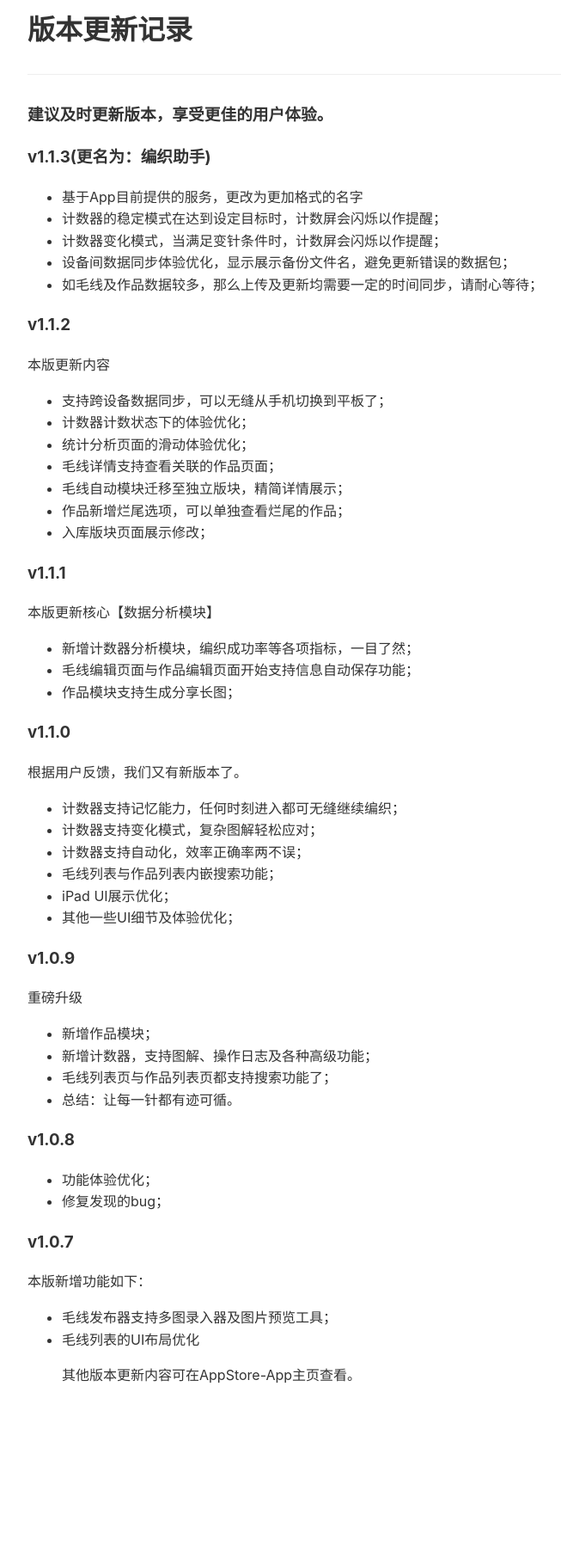
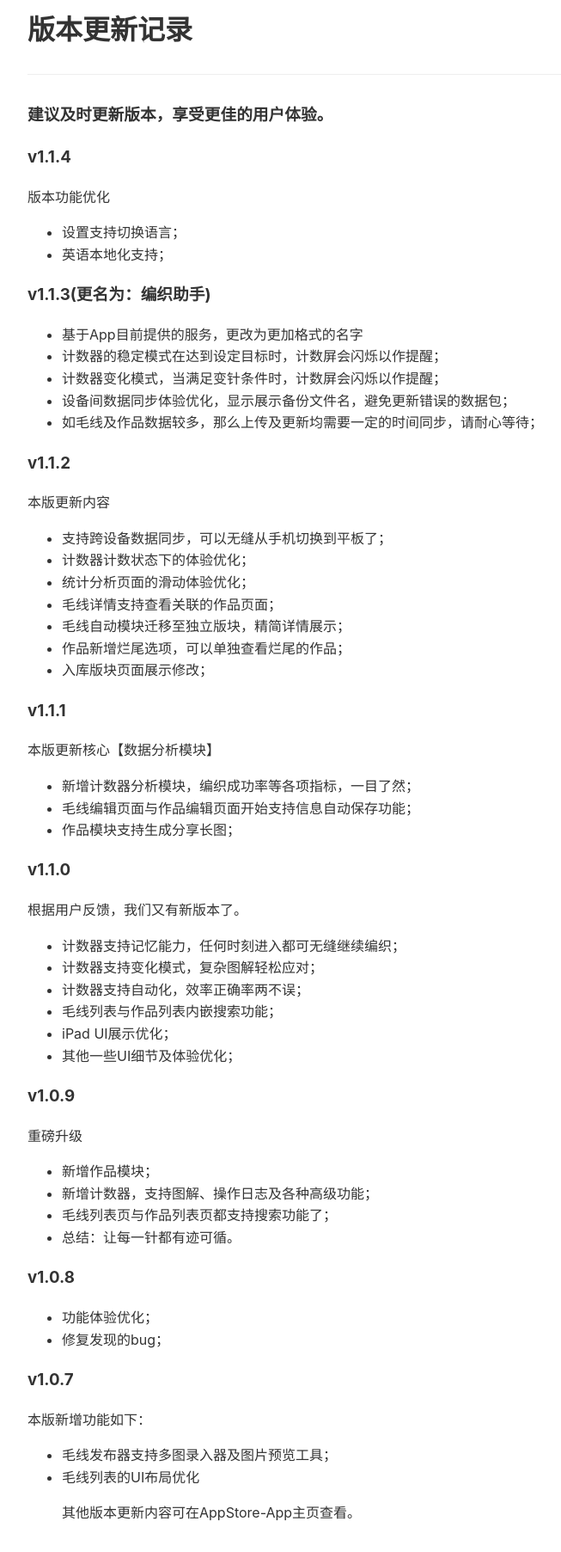
Before and after one commit to iBlackStone/iblackstone.github.io, a Jekyll site: the page built from setword/versions.md, in a window 1280 px wide. Shown: the whole page at 86% size, without its empty margins (224-877 px from the left). Built offline with Jekyll 4.4.1, drawn with Linux system fonts in a browser that asks for light colours; before the commit the page ends 1645 px from its top, so only the background shows below that.

```diff
--- a/setword/versions.md
+++ b/setword/versions.md
@@ -5,6 +5,11 @@ title: "版本更新记录"
 
 ### 建议及时更新版本，享受更佳的用户体验。
 
+### v1.1.4
+
+版本功能优化
+- 设置支持切换语言；
+- 英语本地化支持；
 
 ### v1.1.3(更名为：编织助手)
 - 基于App目前提供的服务，更改为更加格式的名字
```
Also changed, not shown: setword/versionsen.md (+6 -0 lines).
